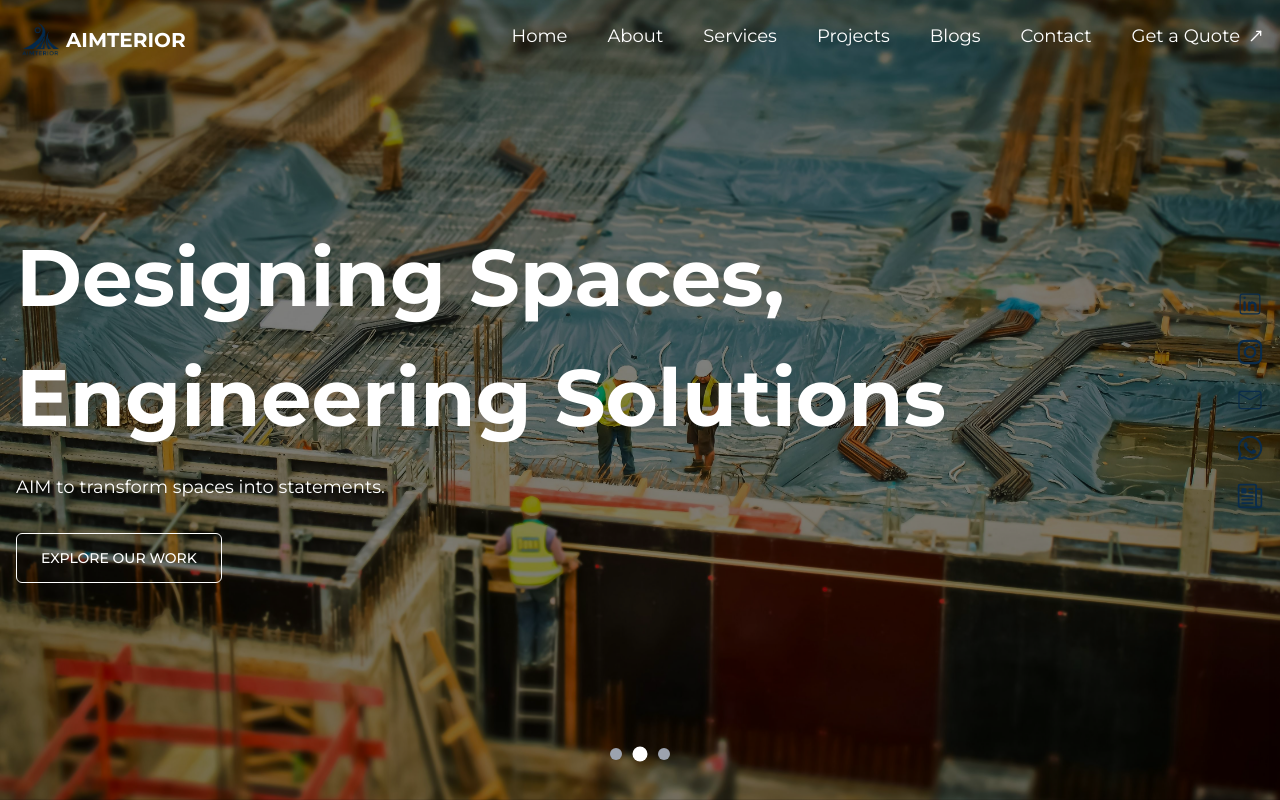
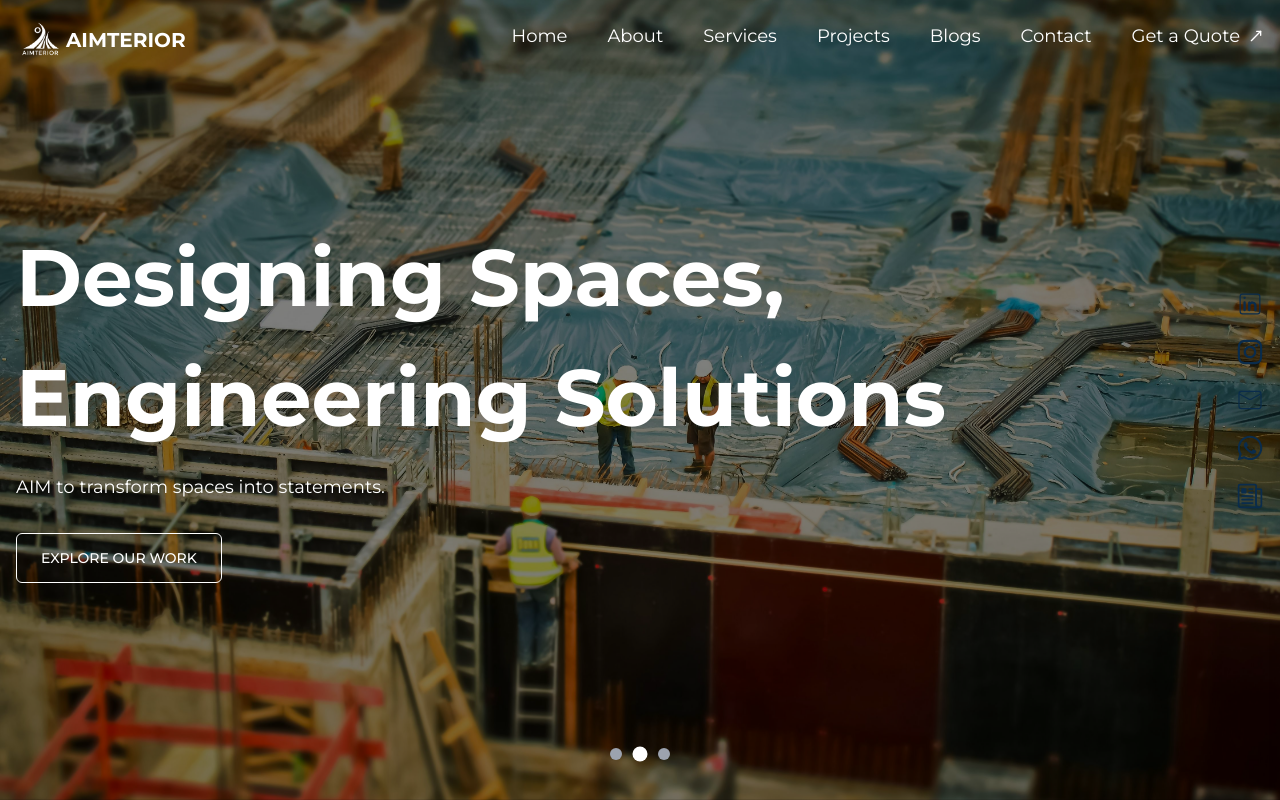
Before and after one commit to dhiant/consulting-firm-frontend, a Next.js app: page / in a window 1280 px wide. Shown: the top 800 px of the page. Built offline with nearby package versions, Linux system fonts and the light colour scheme.

Commit message:
change company logo behaviour

```diff
--- a/components/header.tsx
+++ b/components/header.tsx
@@ -135,7 +135,7 @@ export default function Header() {
           <Link href="/" className="text-xl font-bold flex items-center">
             <Image
               alt="..."
-              src="/images/company_logo.png"
+              src={scrolled?"/images/company_logo.png":"/images/company_logo_white.png"}
               height={50}
               width={50}
             />
```
Also changed, not shown: public/images/company_logo_white.png (added).
